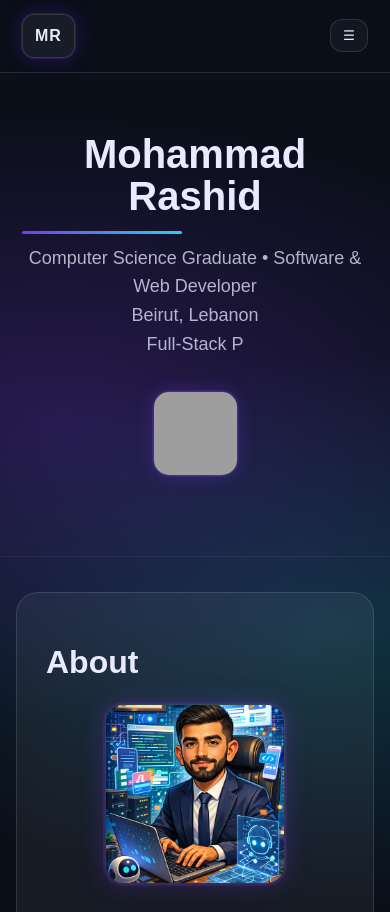
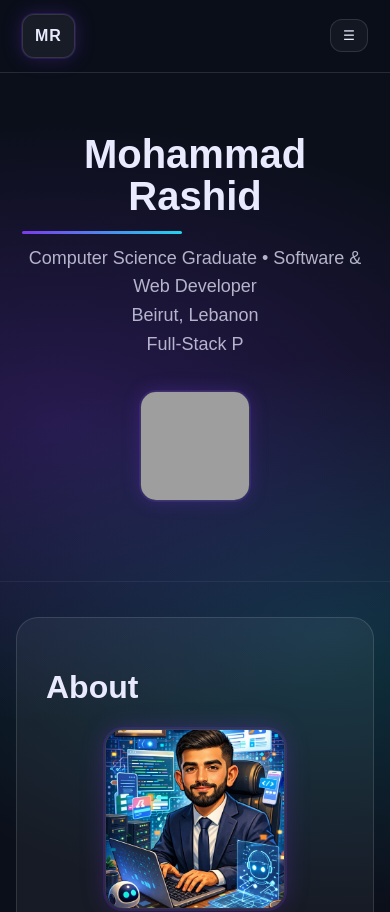
Before and after one commit to mohammadzrasheed/mohammadzrasheed.github.io, a plain HTML site: page index.html in a window 390 px wide. Shown: the top 912 px of the page. Drawn offline with Linux system fonts and the light colour scheme; grey boxes are pictures that could not be loaded.

Commit message:
Update styles.css

```diff
--- a/styles.css
+++ b/styles.css
@@ -307,8 +307,8 @@ section h2{
 
   /* 🔥 FIX: smaller hero photo on mobile */
   .hero-photo img{
-    width: 85px;
-    height: 85px;
+    width: 110px;
+    height: 110px;
   }
 
   .about-content{
```
